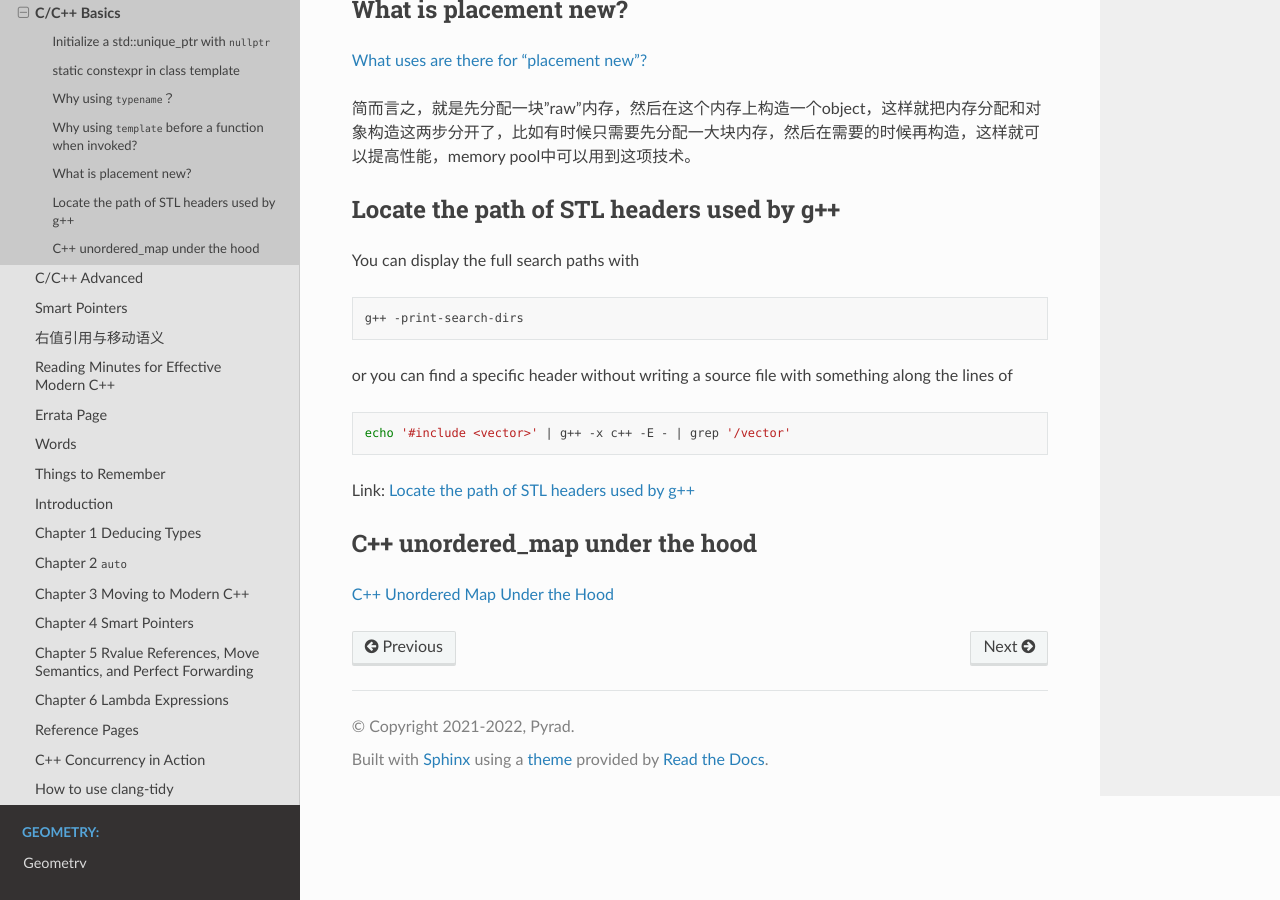
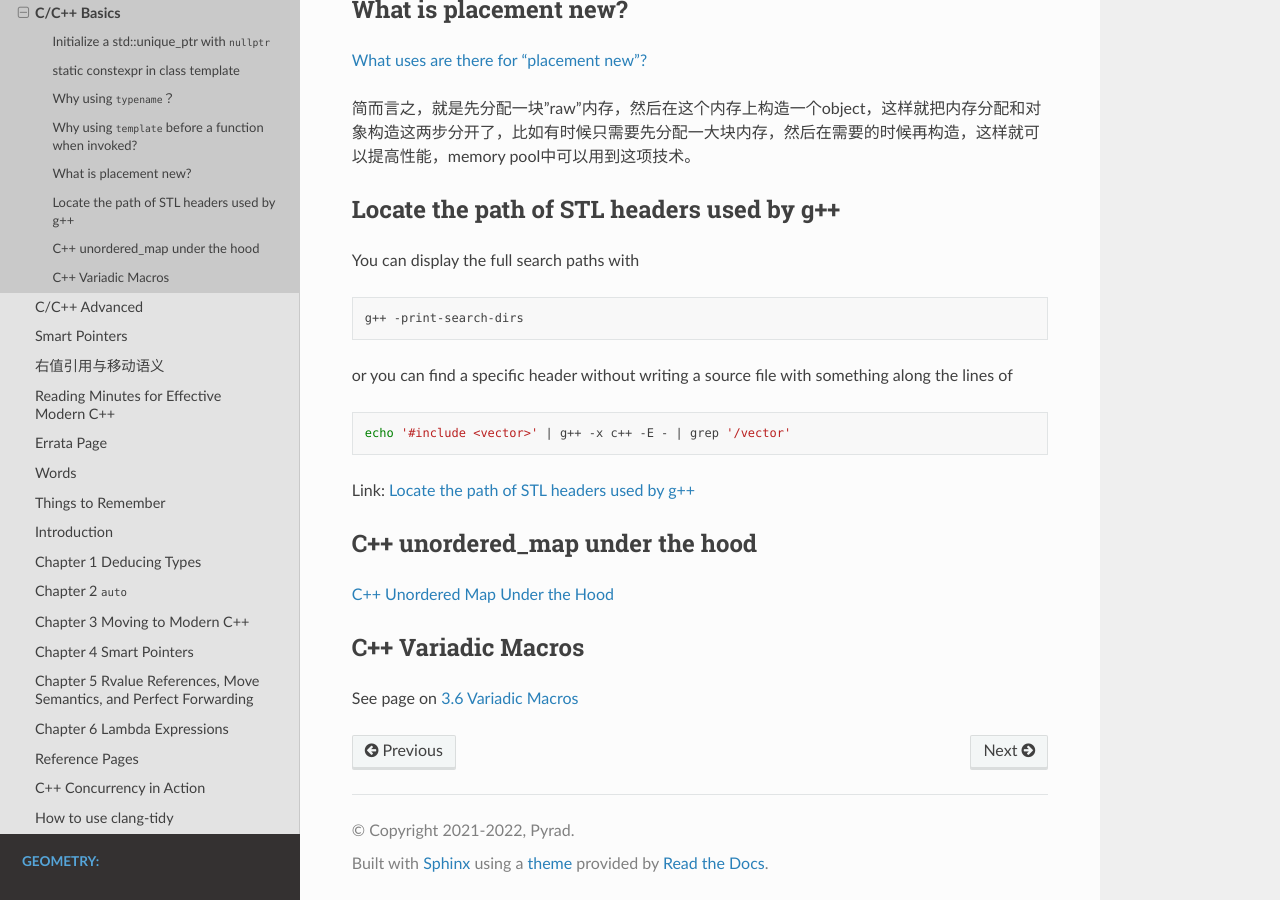
Before and after one commit to Pyrad/pyradnotes, a Sphinx documentation site: the page built from source/CPP/CppBasics.md, in a window 1280 px wide and 900 px high, scrolled down 2115 px. Built offline with Sphinx 7.4.7 and the Read the Docs theme 2.0.0, drawn with Linux system fonts in a browser that asks for light colours; pages that are not in the unit, such as notebooks, are missing from menus.

Commit message:
CPP Variadic macros

```diff
--- a/source/CPP/CppBasics.md
+++ b/source/CPP/CppBasics.md
@@ -133,3 +133,8 @@ Link: [Locate the path of STL headers used by g++](https://stackoverflow.com/que
 ## C++ unordered_map under the hood
 
 [C++ Unordered Map Under the Hood](https://jbseg.medium.com/c-unordered-map-under-the-hood-9540cec4553a)
+
+
+## C++ Variadic Macros
+
+See page on [3.6 Variadic Macros](https://gcc.gnu.org/onlinedocs/cpp/Variadic-Macros.html)
```
